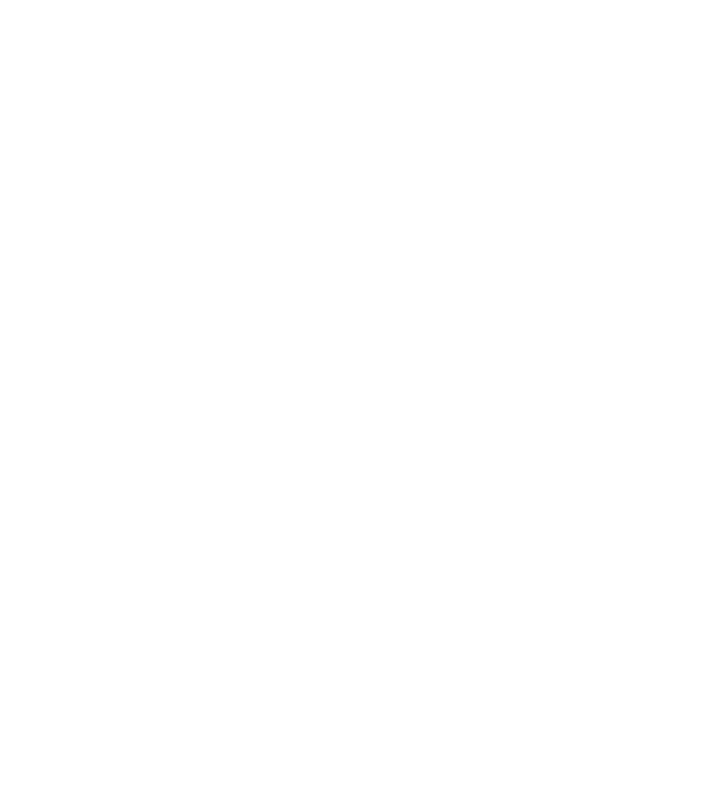
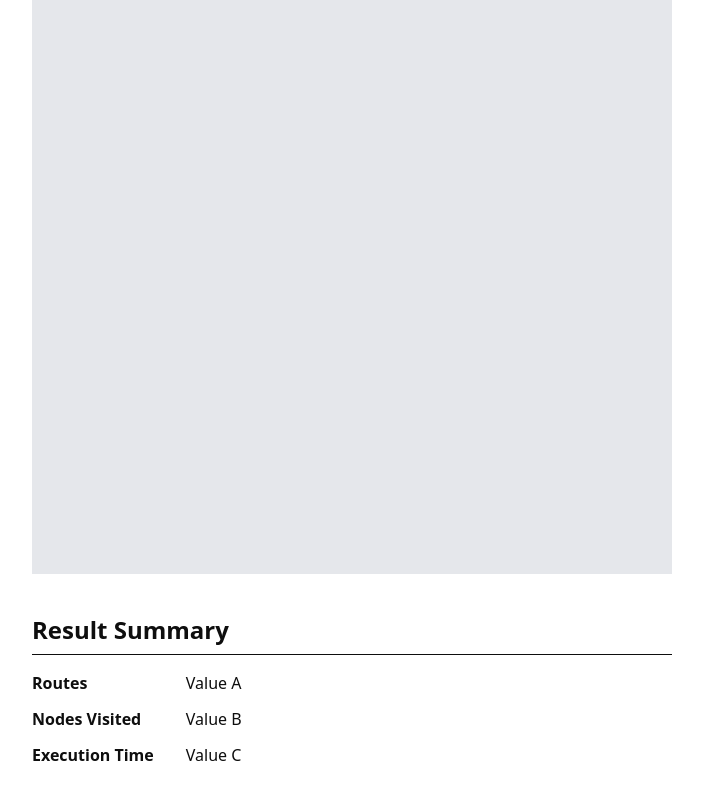
Before and after one commit to cadevue/treasure-hunt, a React (Vite) app: page / in a window 1280 px wide. Shown: the part 1228-2028 px from the top of the page, without its empty margins (288-991 px from the left). Before the commit the page ends 1105 px from the top, so only its background shows below. Built offline with nearby package versions, Linux system fonts and the light colour scheme.

Commit message:
feat: results section

```diff
--- a/src/App.tsx
+++ b/src/App.tsx
@@ -2,6 +2,8 @@
 import HeaderSection from "./sections/HeaderSection"
 import InputSection from "./sections/InputSection"
 import InstructionSection from "./sections/InstructionSection"
+import ResultSection from "./sections/ResultSection"
+import VisualizerSection from "./sections/VisualizerSection"
 
 function App() {
     return (
@@ -10,6 +12,8 @@
                 <HeaderSection />
                 <InstructionSection />
                 <InputSection />
+                <VisualizerSection />
+                <ResultSection />
             </div>
         </ContentLayout>
     )
--- a/src/sections/InputSection.tsx
+++ b/src/sections/InputSection.tsx
@@ -7,10 +7,10 @@
             <div className="w-full flex flex-col gap-2">
                 <label htmlFor="maze" className="font-bold">Select a Maze</label>
                 <select name="maze" id="maze" className="w-full p-2 border-2 border-main-black rounded-lg">
+                    <option value="custom">Custom Maze</option>
                     <option value="option-1">Option 1</option>
                     <option value="option-2">Option 2</option>
                     <option value="option-3">Option 3</option>
-                    <option value="custom">Custom Maze</option>
                 </select>
             </div>
             <div className="w-full flex flex-col gap-2">
--- /dev/null
+++ b/src/sections/ResultSection.tsx
@@ -0,0 +1,16 @@
+import SectionTitle from "../components/SectionTitle";
+
+const ResultSection = () => {
+    return (
+        <section className="w-full flex flex-col gap-4 justify-center">
+            <SectionTitle title="Result Summary" />
+            <div className="grid grid-cols-2 gap-x-8 gap-y-3 w-fit">
+                <div className="font-bold">Routes         </div> <div>Value A</div>
+                <div className="font-bold">Nodes Visited  </div> <div>Value B</div>
+                <div className="font-bold">Execution Time </div> <div>Value C</div>
+            </div>
+        </section>
+    );
+}
+
+export default ResultSection;
--- /dev/null
+++ b/src/sections/VisualizerSection.tsx
@@ -0,0 +1,12 @@
+import SectionTitle from "../components/SectionTitle";
+
+const VisualizerSection = () => {
+    return (
+        <section className="w-full flex flex-col gap-4 items-center justify-center">
+            <SectionTitle title="Visualizer" />
+            <div className="w-full aspect-square bg-gray-200" />
+        </section>
+    );
+}
+
+export default VisualizerSection;
```
